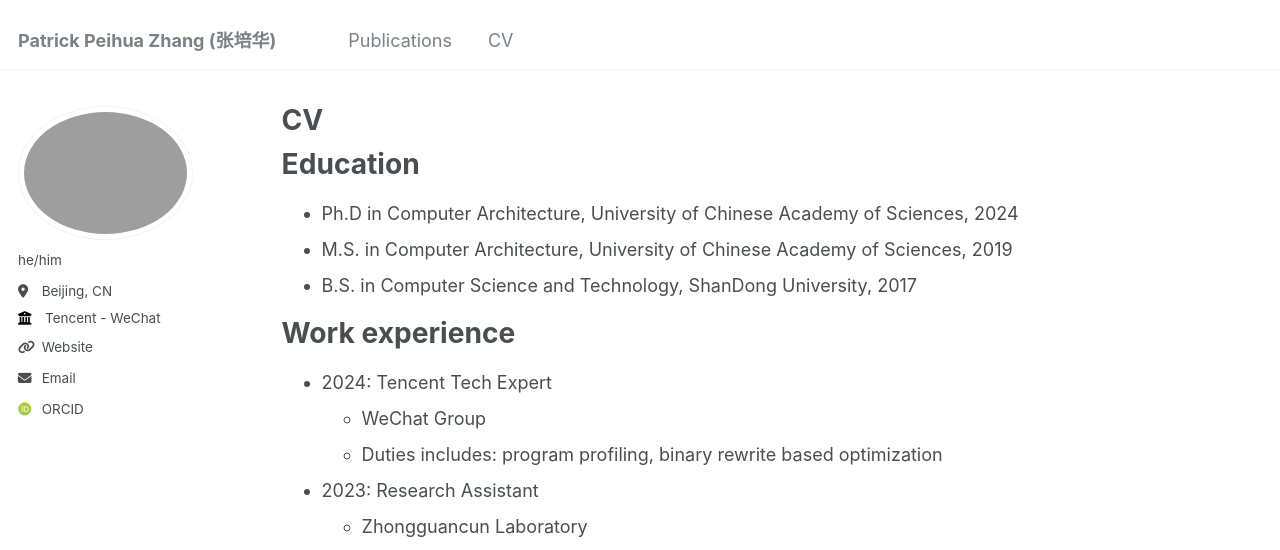
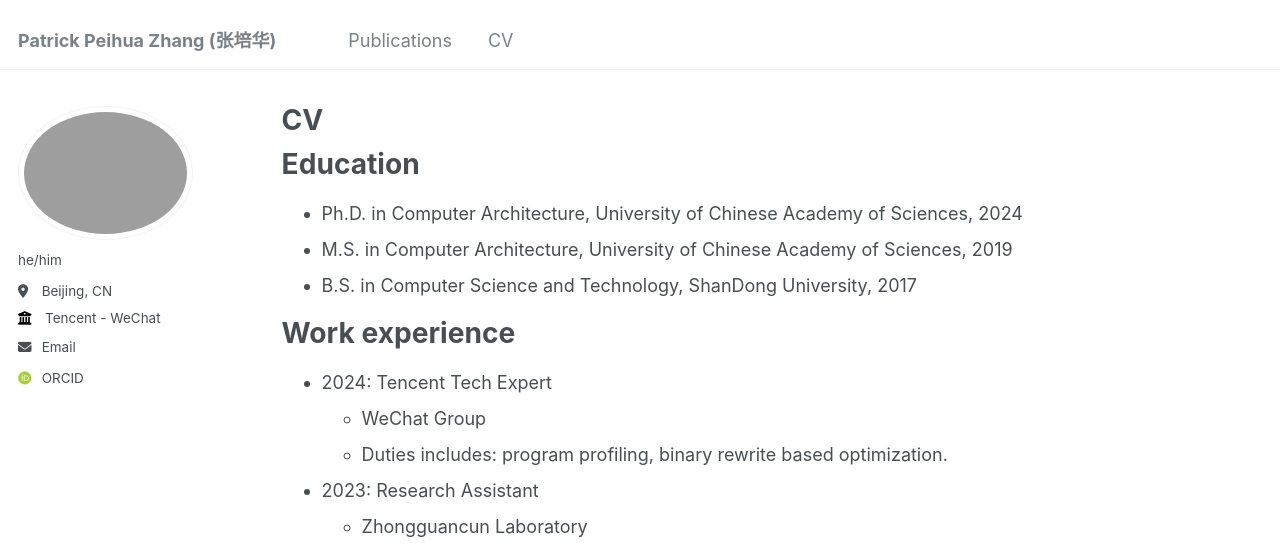
Before and after one commit to patrickphzhang/patrickphzhang.github.io, a Jekyll site: the page built from _pages/cv.md, in a window 1280 px wide and 900 px high. Shown: the top 550 px of the window. Built offline with Jekyll 4.4.1, drawn with Linux system fonts in a browser that asks for light colours; some web fonts are replaced.

Commit message:
updating

```diff
--- a/_config.yml
+++ b/_config.yml
@@ -27,7 +27,7 @@ author:
   # bio              : "Tencent Tech Expert"
   location         : "Beijing, CN"
   employer         : "Tencent - WeChat"
-  uri              : "https://patrickphzhang.github.io/"
+  # uri              : "https://patrickphzhang.github.io/"
   email            : "patrickzhang2333@gmail.com"
 
   # Academic websites
--- a/_pages/cv.md
+++ b/_pages/cv.md
@@ -11,7 +11,7 @@ redirect_from:
 
 Education
 ======
-* Ph.D in Computer Architecture, University of Chinese Academy of Sciences, 2024
+* Ph.D. in Computer Architecture, University of Chinese Academy of Sciences, 2024
 * M.S. in Computer Architecture, University of Chinese Academy of Sciences, 2019
 * B.S. in Computer Science and Technology, ShanDong University, 2017
 
@@ -19,7 +19,7 @@ Work experience
 ======
 * 2024: Tencent Tech Expert
   * WeChat Group
-  * Duties includes: program profiling, binary rewrite based optimization
+  * Duties includes: program profiling, binary rewrite based optimization.
 
 * 2023: Research Assistant
   * Zhongguancun Laboratory
```
